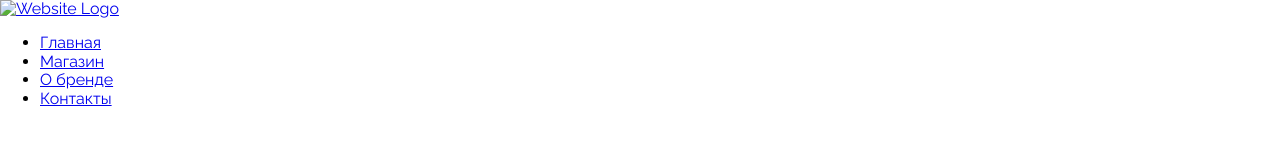
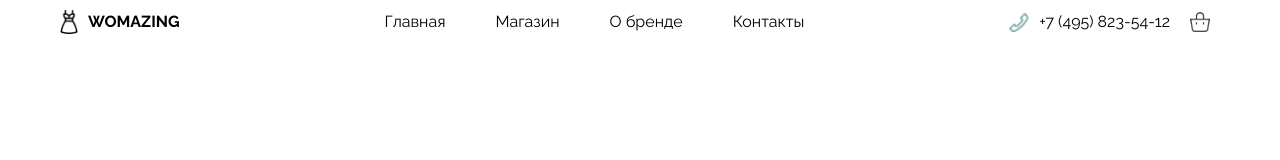
Before and after one commit to suzarm/templates, a plain HTML site: page womazing/index.html in a window 1280 px wide. Drawn offline with Linux system fonts and the light colour scheme.

Commit message:
Created the basic structure for the navbar

```diff
--- a/womazing/index.html
+++ b/womazing/index.html
@@ -15,15 +15,22 @@
 <body>
     <div class="wrapper">
         <div class="navbar">
-            <a href="index.html" class="logo">
-                <img src="logo.png" alt="Website Logo">
-            </a>
-            <ul class="navbar">
+            <div class="icon">
+                <img src="./images/Vector (2).png" class="logo">
+                <h2 class="logo-text">Womazing</h2>
+            </div>
+            <ul class="navbar-menu">
                 <li><a href="index.html">Главная</a></li>
                 <li><a href="about.html">Магазин</a></li>
                 <li><a href="services.html">О бренде</a></li>
                 <li><a href="contact.html">Контакты</a></li>
             </ul>
+            <div class="contact-info">
+                <img src="./images/Group.png">
+                <a href="tel">+7 (495) 823-54-12</a>
+                <img src="./images/Group2.png">
+            </div>
+
         </div>
         <div class="header"></div>
         <div class="section-collection"></div>
--- a/womazing/styles/styles.css
+++ b/womazing/styles/styles.css
@@ -1,3 +1,70 @@
+* {
+    margin: 0;
+    padding: 0;
+    box-sizing: border-box;
+}
+
 .wrapper{
     font-family:"Raleway", sans-serif;
+    width:100%;
 }
+.navbar {
+    max-width:1200px;
+    margin:auto;
+    display: flex;
+    justify-content: space-between;
+    align-items: center;
+    padding: 10px 20px;
+}
+
+.icon {
+    display: flex;
+    align-items: center;
+}
+
+.logo {
+    width: 18px;
+    height: auto;
+    margin-right: 10px;
+}
+
+.logo-text {
+    font-size: 16px;
+    color:black;
+    text-transform: uppercase;
+    font-weight: bold;
+}
+
+.navbar-menu {
+    list-style-type: none;
+    display: flex;
+}
+
+.navbar-menu li {
+    margin: 0 15px;
+}
+
+.navbar-menu a {
+    color:black;
+    text-decoration: none;
+    font-size: 16px;
+    padding: 5px 10px;
+}
+
+.contact-info {
+    display: flex;
+    align-items: center;
+}
+
+.contact-info img {
+    width: 20px;
+    height: auto;
+    margin-right: 10px;
+}
+
+.contact-info a {
+    color:black;
+    text-decoration: none;
+    font-size: 16px;
+    margin-right: 20px;
+}
```
Also changed, not shown: womazing/images/Group.png (added), womazing/images/Group2.png (added), womazing/images/Vector (2).png (added).
